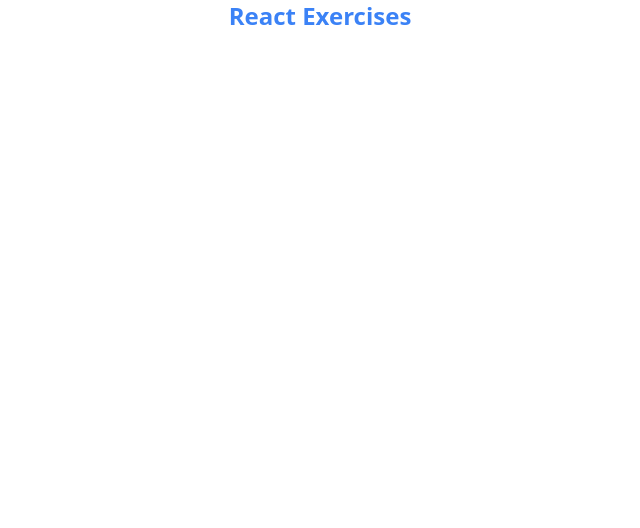
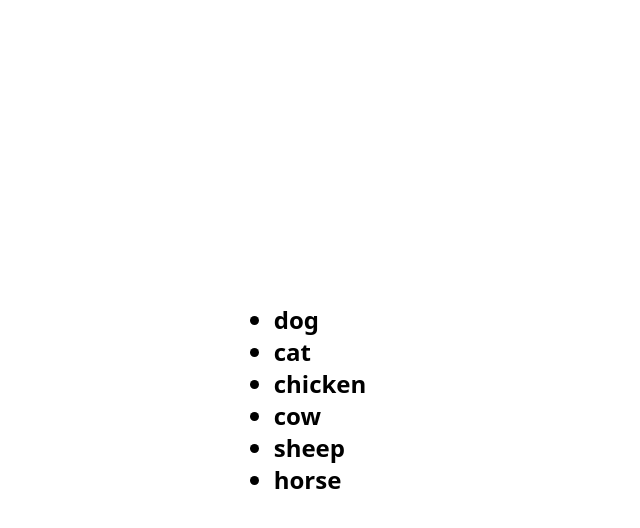
Before and after one commit to NelHim/react-exercises, a React (Create React App) app: page / in a window 1280 px wide. Shown: the top 528 px of the page, without its empty margins (320-960 px from the left). Built offline with nearby package versions, Linux system fonts and the light colour scheme.

Commit message:
Mapping Through A List And Rendering

```diff
--- a/src/App.js
+++ b/src/App.js
@@ -1,7 +1,13 @@
 function App() {
+
+  let array = ['dog', 'cat', 'chicken', 'cow', 'sheep', 'horse']
+  let listArray = array.map(animal => <li key={animal}>{animal}</li>)
+
   return (
-    <div>
-      <h1 className="text-2xl text-blue-500 font-bold text-center">React Exercises</h1>
+    <div className="h-screen grid justify-center items-center">
+      <ul className="text-2xl font-semibold list-disc">
+        {listArray}
+      </ul>
     </div>
   );
 }
```
